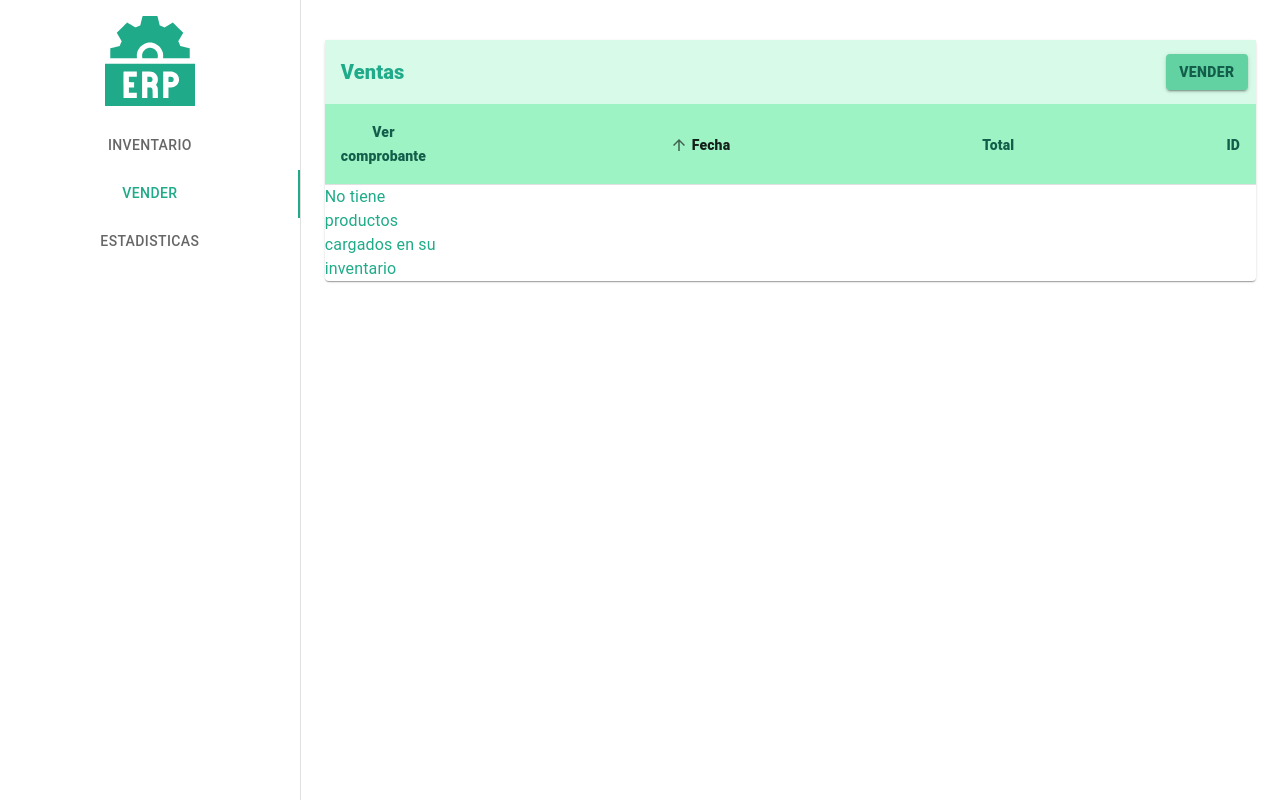
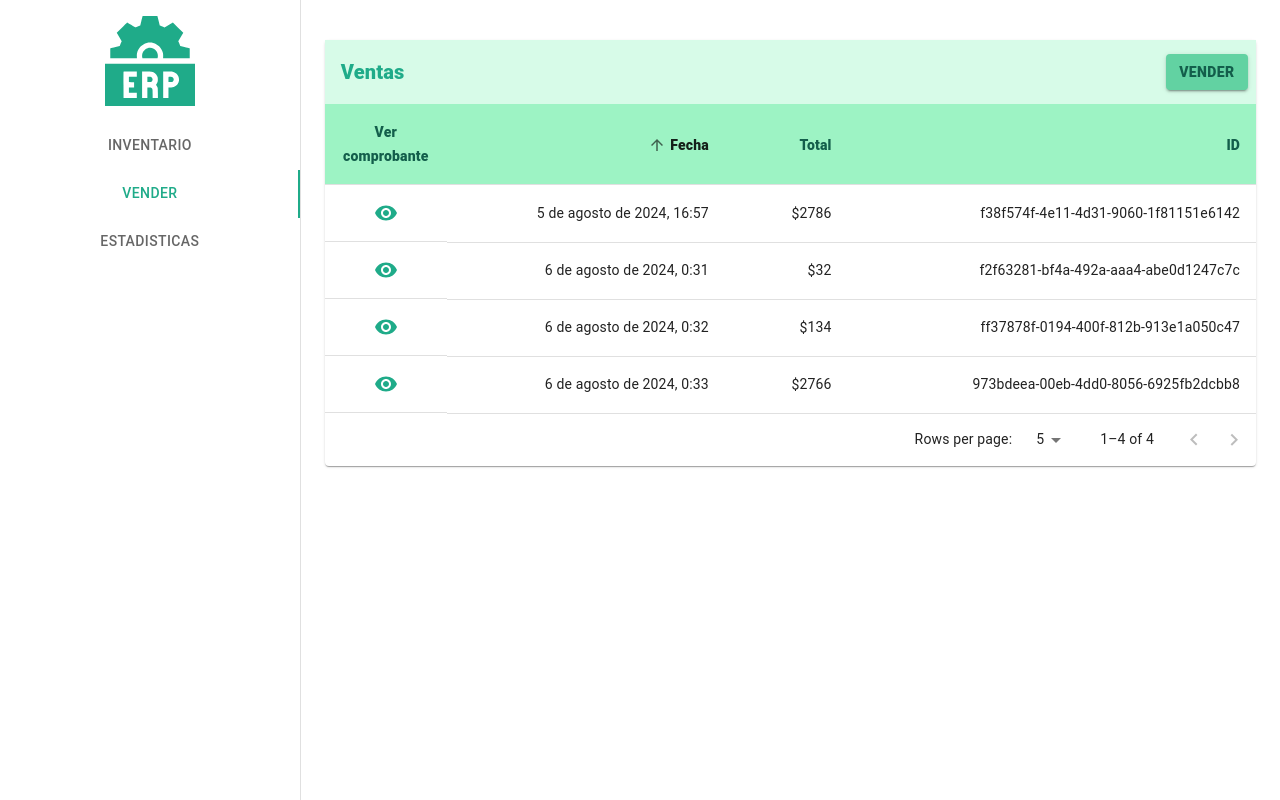
Before and after one commit to brianmunioz/sistema_erp_react_mui, a React (Vite) app: page /vender in a window 1280 px wide. Built offline with nearby package versions, Linux system fonts and the light colour scheme.

Commit message:
Agregar: estadisticas, loader

```diff
--- a/src/components/home/EstadisticasComp.jsx
+++ b/src/components/home/EstadisticasComp.jsx
@@ -1,8 +1,47 @@
-import React from 'react'
+import { InvertColorsOutlined } from '@mui/icons-material';
+import { Box, Typography } from '@mui/material';
+import React, { useEffect, useState } from 'react'
+import { Colors } from '../../utils/Colors';
 
 const EstadisticasComp = () => {
+  const [inventario, setInventario] = useState([])
+  const [inventarioVendido, setInventarioVendido] = useState([]);
+  const [ventas, setVentas] = useState([]);
+  const categoria = ['Computadoras', 'Teléfonos','Accesorios', 'Periféricos','Redes']
+  const colorSpan = Colors.secondary.contrastText;
+  useEffect(()=>{
+    const inventarioLS = localStorage.getItem('inventario') ? JSON.parse(localStorage.getItem('inventario')) : [];
+    const inventarioVendidoLS = localStorage.getItem('inventario-vendido') ? JSON.parse(localStorage.getItem('inventario-vendido')) : [];
+    const ventasLS = localStorage.getItem('ventas') ? JSON.parse(localStorage.getItem('ventas')) : [];
+    setInventario(inventarioLS);
+    setInventarioVendido(inventarioVendidoLS);
+    setVentas(ventasLS);
+
+  },[])
   return (
-    <div>EstadisticasComp</div>
+    <Box p={5}>
+    <Typography color="primary" fontWeight={800}> Inventario</Typography>
+    <Typography fontWeight={800}>Ganancia estimada:<span style={{color: colorSpan}}> ${inventario.reduce((acumulador, actual) => acumulador + ((actual.precioVenta - actual.precioCompra)*actual.cantidad), 0).toFixed(2)}</span></Typography>
+    <Typography fontWeight={800}>Costo: <span style={{color: colorSpan}}>${inventario.reduce((acumulador, actual) => acumulador + ((actual.precioCompra)*actual.cantidad), 0).toFixed(2)} </span></Typography>
+    <Typography fontWeight={800}>Total a vender a precio venta:<span style={{color: colorSpan}}> ${inventario.reduce((acumulador, actual) => acumulador + ((actual.precioVenta)*actual.cantidad), 0).toFixed(2)}</span></Typography>
+
+    <Typography fontWeight={800}>Cantidad total: <span style={{color: colorSpan}}>{inventario.reduce((acumulador, actual) => acumulador + actual.cantidad, 0)}</span></Typography>
+    <Typography color="primary" fontWeight={800}> Ventas</Typography>
+
+    <Typography fontWeight={800}>Ganancia de productos vendidos: <span style={{color: colorSpan}}>${inventarioVendido.reduce((acumulador, actual) => acumulador + ((actual.precioVenta - actual.precioCompra)*actual.cantidad), 0).toFixed(2)}</span></Typography>
+    <Typography fontWeight={800}>Total vendido (precio de venta): <span style={{color: colorSpan}}>${inventarioVendido.reduce((acumulador, actual) => acumulador + ((actual.precioVenta)*actual.cantidad), 0).toFixed(2)}</span></Typography>
+    <Typography color="primary" fontWeight={800}> Ganancias obtenidas por categoría</Typography>
+    {
+      categoria.map(cat=><Typography fontWeight={800}>Total de categoría {cat}: <span style={{color: colorSpan}}>${inventarioVendido.filter(e=>e.categoria === cat).reduce((acumulador, actual) => acumulador + ((actual.precioVenta-actual.precioCompra)*actual.cantidad), 0).toFixed(2)}</span></Typography>)
+    }
+    <Typography color="primary" fontWeight={800}> Ganancias obtenidas por producto</Typography>
+    {
+      inventario.map(cat=><Typography fontWeight={800}>Total de {cat.producto}: <span style={{color: colorSpan}}>${inventarioVendido.filter(e=>e.producto === cat.producto).reduce((acumulador, actual) => acumulador + ((actual.precioVenta-actual.precioCompra)*actual.cantidad), 0).toFixed(2)}</span></Typography>)
+    }
+
+
+
+    </Box>
   )
 }
 
--- a/src/components/home/InventarioComp.jsx
+++ b/src/components/home/InventarioComp.jsx
@@ -186,6 +186,8 @@ const InventarioComp = () => {
     } else {
       setDatos(JSON.parse(localStorage.getItem('inventario')))
     }
+    setTimeout(()=>{setIsLoading(false)},700)
+
   }, [])
 
   const [order, setOrder] = React.useState('asc');
@@ -195,6 +197,8 @@ const InventarioComp = () => {
   const [visibleRows, setVisibleRows] = React.useState([]);
   const [open, setOpen] = React.useState(false);
   const [openEliminar, setOpenEliminar] = React.useState(false);
+  const [isLoading, setIsLoading] = React.useState(true);
+
   const [modoEditar, setModoEditar] = React.useState(false);
   const [exito, setExito] = React.useState(false);
   const [error, setError] = React.useState({bool: false, msg: ''})
@@ -389,7 +393,7 @@ const InventarioComp = () => {
 
               />
               <TableBody>
-                {visibleRows && visibleRows.length > 0 && visibleRows.map((row, index) => {
+                {!isLoading && visibleRows && visibleRows.length > 0 && visibleRows.map((row, index) => {
 
                   const labelId = `enhanced-table-checkbox-${index}`;
 
@@ -446,11 +450,7 @@ const InventarioComp = () => {
                     </TableRow>
                   );
                 })}
-                {visibleRows == 0 && datos.length == 0 &&
-                  <Typography color='primary'>No tiene productos cargados en su inventario</Typography>
-                }
-                {visibleRows == 0 && datos.length > 0 &&
-                  <LinearProgress color="primary" />}
+
                 {visibleRows.length > 0 && emptyRows > 0 && (
                   <TableRow
                     style={{
@@ -463,6 +463,12 @@ const InventarioComp = () => {
               </TableBody>
             </Table>
           </TableContainer>
+          {!isLoading && visibleRows == 0 && datos.length == 0 &&
+              <Typography color='primary' textAlign={'center'} fontWeight={800} p={2}>No tiene ventas cargados en su inventario</Typography>
+            }
+            {isLoading &&
+              <LinearProgress color="primary" />
+            }
           {
             visibleRows.length > 0 &&
             <TablePagination
--- a/src/components/home/VenderComp.jsx
+++ b/src/components/home/VenderComp.jsx
@@ -129,14 +129,155 @@ EnhancedTableHead.propTypes = {
   rowCount: PropTypes.number.isRequired,
 };
 
+const arrayVentas = [
+  {
+    "id": "f38f574f-4e11-4d31-9060-1f81151e6142",
+    "total": 2786,
+    "fecha": "5 de agosto de 2024, 16:57"
+  },
+  {
+    "id": "f2f63281-bf4a-492a-aaa4-abe0d1247c7c",
+    "total": 32,
+    "fecha": "6 de agosto de 2024, 0:31"
+  },
+  {
+    "id": "ff37878f-0194-400f-812b-913e1a050c47",
+    "total": 134,
+    "fecha": "6 de agosto de 2024, 0:32"
+  },
+  {
+    "id": "973bdeea-00eb-4dd0-8056-6925fb2dcbb8",
+    "total": 2766,
+    "fecha": "6 de agosto de 2024, 0:33"
+  }
+]
 
-
-
+const arrayVendidos = [
+  {
+    "id": "7b4012d8-7de7-4983-9b00-63dcc0d92ee1",
+    "producto": "Samsung s20",
+    "categoria": "Teléfonos",
+    "precioCompra": 300,
+    "precioVenta": 600,
+    "cantidad": 1,
+    "total": 600,
+    "idVenta": "f38f574f-4e11-4d31-9060-1f81151e6142"
+  },
+  {
+    "id": "04c88ab7-a633-4fa7-b215-40d61cded32d",
+    "producto": "Smartwatch Android",
+    "categoria": "Accesorios",
+    "precioCompra": 25.6,
+    "precioVenta": 34,
+    "cantidad": 1,
+    "total": 34,
+    "idVenta": "f38f574f-4e11-4d31-9060-1f81151e6142"
+  },
+  {
+    "id": "830ba2c5-6f7e-4c00-a289-03ca4e033746",
+    "producto": "Auriculares inalambricos",
+    "categoria": "Accesorios",
+    "precioCompra": 29,
+    "precioVenta": 32,
+    "cantidad": 1,
+    "total": 32,
+    "idVenta": "f38f574f-4e11-4d31-9060-1f81151e6142"
+  },
+  {
+    "id": "26128053-eab7-421c-b8c5-2b5ccd059a0a",
+    "producto": "Monitor 4K",
+    "categoria": "Periféricos",
+    "precioCompra": 75,
+    "precioVenta": 120,
+    "cantidad": 1,
+    "total": 120,
+    "idVenta": "f38f574f-4e11-4d31-9060-1f81151e6142"
+  },
+  {
+    "id": "40495512-0f47-4384-82aa-a9d0ea97d487",
+    "producto": "Placa gráfica 8gb",
+    "categoria": "Periféricos",
+    "precioCompra": 900,
+    "precioVenta": 2000,
+    "cantidad": 1,
+    "total": 2000,
+    "idVenta": "f38f574f-4e11-4d31-9060-1f81151e6142"
+  },
+  {
+    "id": "830ba2c5-6f7e-4c00-a289-03ca4e033746",
+    "producto": "Auriculares inalambricos",
+    "categoria": "Accesorios",
+    "precioCompra": 29,
+    "precioVenta": 32,
+    "cantidad": 1,
+    "total": 32,
+    "idVenta": "f2f63281-bf4a-492a-aaa4-abe0d1247c7c"
+  },
+  {
+    "id": "04c88ab7-a633-4fa7-b215-40d61cded32d",
+    "producto": "Smartwatch Android",
+    "categoria": "Accesorios",
+    "precioCompra": 25.6,
+    "precioVenta": 34,
+    "cantidad": 3,
+    "total": 102,
+    "idVenta": "ff37878f-0194-400f-812b-913e1a050c47"
+  },
+  {
+    "id": "830ba2c5-6f7e-4c00-a289-03ca4e033746",
+    "producto": "Auriculares inalambricos",
+    "categoria": "Accesorios",
+    "precioCompra": 29,
+    "precioVenta": 32,
+    "cantidad": 1,
+    "total": 32,
+    "idVenta": "ff37878f-0194-400f-812b-913e1a050c47"
+  },
+  {
+    "id": "830ba2c5-6f7e-4c00-a289-03ca4e033746",
+    "producto": "Auriculares inalambricos",
+    "categoria": "Accesorios",
+    "precioCompra": 29,
+    "precioVenta": 32,
+    "cantidad": 1,
+    "total": 32,
+    "idVenta": "973bdeea-00eb-4dd0-8056-6925fb2dcbb8"
+  },
+  {
+    "id": "04c88ab7-a633-4fa7-b215-40d61cded32d",
+    "producto": "Smartwatch Android",
+    "categoria": "Accesorios",
+    "precioCompra": 25.6,
+    "precioVenta": 34,
+    "cantidad": 1,
+    "total": 34,
+    "idVenta": "973bdeea-00eb-4dd0-8056-6925fb2dcbb8"
+  },
+  {
+    "id": "7b4012d8-7de7-4983-9b00-63dcc0d92ee1",
+    "producto": "Samsung s20",
+    "categoria": "Teléfonos",
+    "precioCompra": 300,
+    "precioVenta": 600,
+    "cantidad": 2,
+    "total": 1200,
+    "idVenta": "973bdeea-00eb-4dd0-8056-6925fb2dcbb8"
+  },
+  {
+    "id": "1d46b543-6a0e-449f-921d-0be8fd2f5006",
+    "producto": "Acer aspire 5",
+    "categoria": "Computadoras",
+    "precioCompra": 1000,
+    "precioVenta": 1500,
+    "cantidad": 1,
+    "total": 1500,
+    "idVenta": "973bdeea-00eb-4dd0-8056-6925fb2dcbb8"
+  }
+]
 
 const VenderComp = () => {
   const [datos, setDatos] = React.useState([]);
-  const [prodVendidos, setProdVendidos] = React.useState(localStorage.getItem('inventario-vendido') ? JSON.parse(localStorage.getItem('inventario-vendido')) : []);
-  const [verVenta, setVerVenta] = React.useState({ bool: false, idVenta: '' })
+  const [prodVendidos, setProdVendidos] = React.useState(localStorage.getItem('inventario-vendido') ? JSON.parse(localStorage.getItem('inventario-vendido')) : arrayVendidos);
   const [order, setOrder] = React.useState('asc');
   const [orderBy, setOrderBy] = React.useState('fecha');
   const [page, setPage] = React.useState(0);
@@ -146,16 +287,29 @@ const VenderComp = () => {
   const [productosAmostrar, setProductosAmostrar] = React.useState([]);
   const [factura, setFactura] = React.useState(false);
   const [fecha, setFecha] = React.useState('');
+  const [isLoading, setIsLoading] = React.useState(true);
+
 
   const [exito, setExito] = React.useState(false);
   const [error, setError] = React.useState({ bool: false, msg: '' })
   const [guardarClick, setGuardarClick] = React.useState(false);
 
   const [guardar, setGuardar] = React.useState(false)
-React.useEffect(()=>{
-  const inventarioVendidoLS = localStorage.getItem('inventario-vendido') ? JSON.parse(localStorage.getItem('inventario-vendido')) : [];
-      setProdVendidos(inventarioVendidoLS)
-},[guardarClick])
+  React.useEffect(() => {
+    if (!localStorage.getItem('inventario-vendido')) {
+      localStorage.setItem('inventario-vendido', JSON.stringify(arrayVendidos))
+    }
+    if (!localStorage.getItem('ventas')) {
+      localStorage.setItem('ventas', JSON.stringify(arrayVentas))
+
+    }
+    setTimeout(()=>{setIsLoading(false)},700)
+
+  }, [])
+  React.useEffect(() => {
+    const inventarioVendidoLS = localStorage.getItem('inventario-vendido') ? JSON.parse(localStorage.getItem('inventario-vendido')) : [];
+    setProdVendidos(inventarioVendidoLS)
+  }, [guardarClick])
   React.useEffect(() => {
     setDatos(localStorage.getItem('ventas') ? JSON.parse(localStorage.getItem('ventas')) : [])
   }, [guardarClick])
@@ -196,7 +350,7 @@ React.useEffect(()=>{
     }, 500)
 
   };
-  const mostrarVenta = (id,fechaVenta) => {
+  const mostrarVenta = (id, fechaVenta) => {
     const ventasProd = JSON.parse(JSON.stringify(prodVendidos))
     setFactura(true)
     setFecha(fechaVenta);
@@ -291,7 +445,7 @@ React.useEffect(()=>{
 
               />
               <TableBody>
-                {visibleRows && visibleRows.length > 0 && visibleRows.map((row, index) => {
+                {!isLoading && visibleRows && visibleRows.length > 0 && visibleRows.map((row, index) => {
 
                   const labelId = `enhanced-table-checkbox-${index}`;
 
@@ -324,11 +478,8 @@ React.useEffect(()=>{
                     </TableRow>
                   );
                 })}
-                {visibleRows == 0 && datos.length == 0 &&
-                  <Typography color='primary'>No tiene productos cargados en su inventario</Typography>
-                }
-                {visibleRows == 0 && datos.length > 0 &&
-                  <LinearProgress color="primary" />}
+
+
                 {visibleRows.length > 0 && emptyRows > 0 && (
                   <TableRow
                     style={{
@@ -339,7 +490,14 @@ React.useEffect(()=>{
                   </TableRow>
                 )}
               </TableBody>
+
             </Table>
+            {!isLoading && visibleRows == 0 && datos.length == 0 &&
+              <Typography color='primary' textAlign={'center'} fontWeight={800} p={2}>No tiene ventas cargados en su inventario</Typography>
+            }
+            {isLoading &&
+              <LinearProgress color="primary" />
+            }
           </TableContainer>
           {
             visibleRows.length > 0 &&
@@ -378,7 +536,7 @@ React.useEffect(()=>{
           {error.msg}
         </Alert>
       </Snackbar>
-      <ProductosVentaDialog open={factura} setOpen={setFactura} fechaVenta = {fecha} productos={productosAmostrar}/>
+      <ProductosVentaDialog open={factura} setOpen={setFactura} fechaVenta={fecha} productos={productosAmostrar} />
     </>
   );
 }
```
